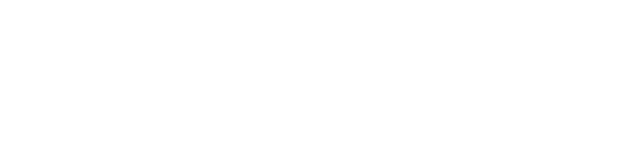
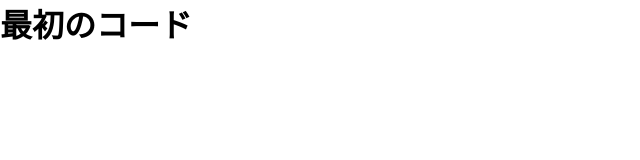
Before and after one commit to KugaiKento/Procon-website, a plain HTML site: page index.html in a window 1280 px wide. Shown: the whole page, without its empty margins (0-640 px from the left). Drawn offline with Linux system fonts and the light colour scheme.

Commit message:
最初のコード

```diff
--- a/index.html
+++ b/index.html
@@ -7,7 +7,7 @@
     <title>Title</title>
 </head>
 <body>
-
+    <h1>最初のコード</h1>
     <script src="./assets/js/app.js"></script>
 </body>
 </html>
```
